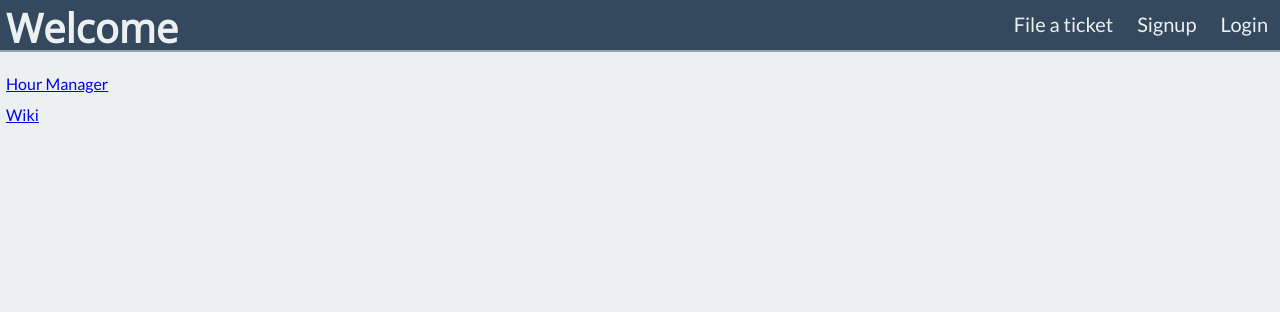
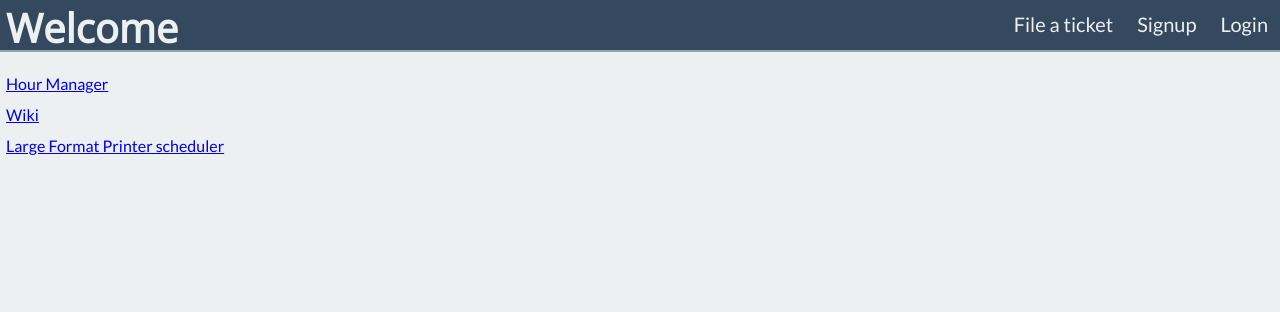
Before and after one commit to Student-Technology-Center/WWUSTC, a Django app: page / in a window 1280 px wide. Shown: the top 312 px of the page. Run offline with Django 3.2, Linux system fonts and the light colour scheme; data that the repository does not hold is empty.

Commit message:
Ignore migrations, integrate LFP scheduler

```diff
--- a/index/templates/main_page.html
+++ b/index/templates/main_page.html
@@ -31,6 +31,9 @@
             <li>
               <a href="/wiki/">Wiki</a>
             </li>
+            <li>
+                <a href="{% url 'lfp' %}">Large Format Printer scheduler</a>
+            </li>
         </ul>
         {% if issues %}
             <div id="commits">
```
Also changed, not shown: login/migrations/__init__.py (deleted).
